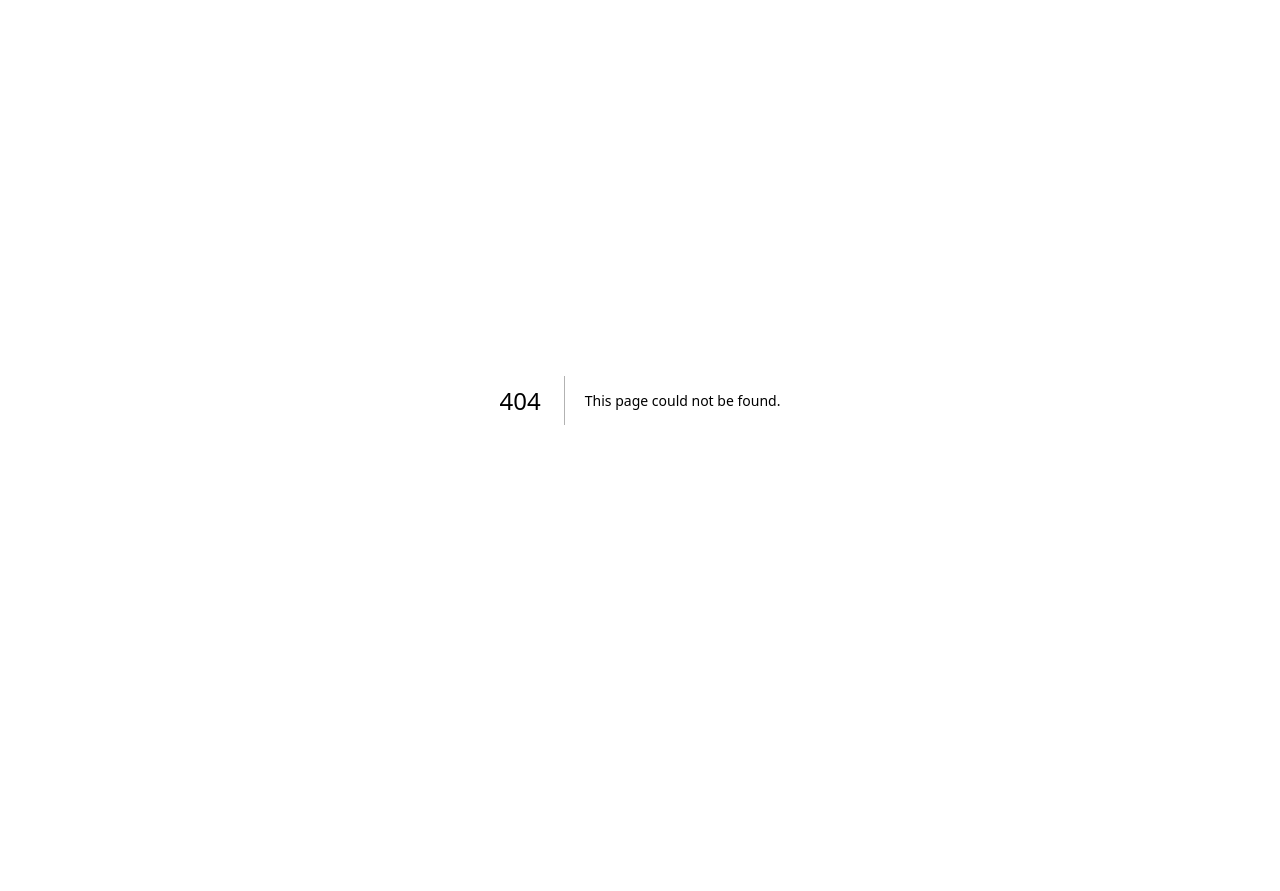
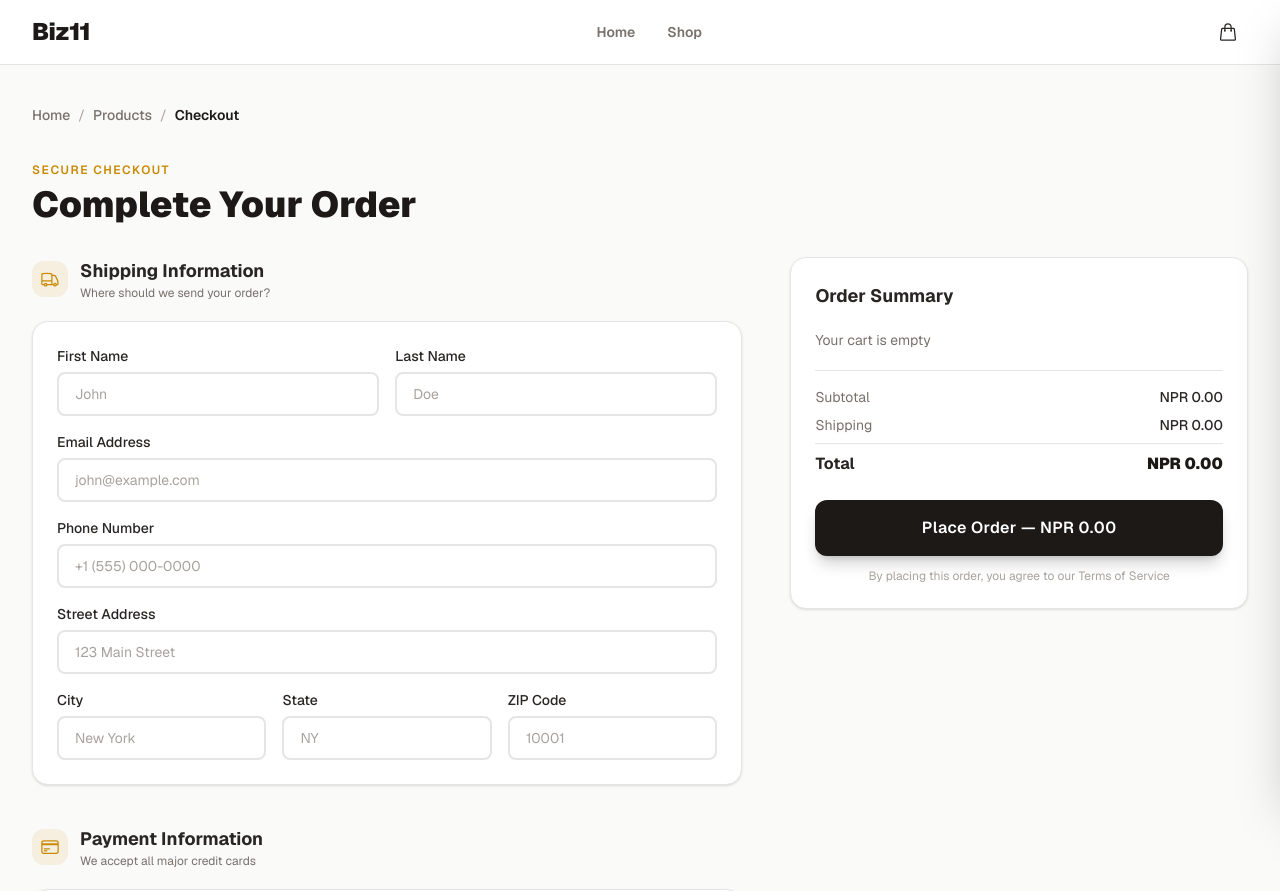
Before and after one commit to achyutkneupane/biz11-next-template, a Next.js app: page /checkout in a window 1280 px wide. Before the commit this address had no page. Shown: the top 891 px of the page. Before the commit the page ends 800 px from the top, so only its background shows below. Built offline with nearby package versions, Linux system fonts and the light colour scheme.

Commit message:
feat: adds checkout page with shipping and payment forms
Creates /checkout route with two-column layout: shipping info form +
payment card form on left, order summary from zustand cart store on
right. Links cart drawer checkout button to the new page.

```diff
--- /dev/null
+++ b/src/app/(public)/checkout/page.tsx
@@ -0,0 +1,193 @@
+"use client";
+
+import Link from "next/link";
+import { HiOutlineCreditCard, HiOutlineTruck, HiOutlineShieldCheck } from "react-icons/hi2";
+import { Button } from "@biz11/components/ui/Button";
+import { Input } from "@biz11/components/ui/Input";
+import { useStore } from "@biz11/store";
+import { selectCartItems, selectCartSubtotal } from "@biz11/store/cart/selectors";
+import { getBusiness } from "@biz11/lib/business-mock";
+import { formatPrice } from "@biz11/lib/business-mock";
+
+export default function CheckoutPage() {
+  const items = useStore(selectCartItems);
+  const subtotal = useStore(selectCartSubtotal);
+  const currency = getBusiness().currency;
+  const shipping = 12.99;
+  const total = subtotal + shipping;
+
+  return (
+    <div className="mx-auto max-w-7xl px-4 py-10 sm:px-6 lg:px-8">
+      <nav className="mb-8 text-sm">
+        <Link
+          href="/"
+          className="font-medium text-muted transition-colors duration-200 hover:text-primary"
+        >
+          Home
+        </Link>
+        <span className="mx-2 text-muted-light">/</span>
+        <Link
+          href="/products"
+          className="font-medium text-muted transition-colors duration-200 hover:text-primary"
+        >
+          Products
+        </Link>
+        <span className="mx-2 text-muted-light">/</span>
+        <span className="font-semibold text-primary">Checkout</span>
+      </nav>
+
+      <div className="mb-8">
+        <span className="text-xs font-semibold uppercase tracking-[0.12em] text-accent">
+          Secure checkout
+        </span>
+        <h1 className="mt-1 text-3xl font-black text-primary sm:text-4xl">
+          Complete Your Order
+        </h1>
+      </div>
+
+      <div className="grid grid-cols-1 gap-12 lg:grid-cols-5">
+        <div className="space-y-10 lg:col-span-3">
+          <section>
+            <div className="mb-5 flex items-center gap-3">
+              <div className="flex h-9 w-9 items-center justify-center rounded-xl bg-accent/10 text-accent">
+                <HiOutlineTruck className="h-5 w-5" />
+              </div>
+              <div>
+                <h2 className="text-lg font-bold text-foreground">
+                  Shipping Information
+                </h2>
+                <p className="text-xs text-muted">
+                  Where should we send your order?
+                </p>
+              </div>
+            </div>
+            <div className="space-y-4 rounded-2xl border border-border bg-surface p-6 shadow-sm">
+              <div className="grid grid-cols-1 gap-4 sm:grid-cols-2">
+                <Input label="First Name" placeholder="John" />
+                <Input label="Last Name" placeholder="Doe" />
+              </div>
+              <Input label="Email Address" type="email" placeholder="john@example.com" />
+              <Input label="Phone Number" type="tel" placeholder="+1 (555) 000-0000" />
+              <Input label="Street Address" placeholder="123 Main Street" />
+              <div className="grid grid-cols-1 gap-4 sm:grid-cols-3">
+                <Input label="City" placeholder="New York" />
+                <Input label="State" placeholder="NY" />
+                <Input label="ZIP Code" placeholder="10001" />
+              </div>
+            </div>
+          </section>
+
+          <section>
+            <div className="mb-5 flex items-center gap-3">
+              <div className="flex h-9 w-9 items-center justify-center rounded-xl bg-accent/10 text-accent">
+                <HiOutlineCreditCard className="h-5 w-5" />
+              </div>
+              <div>
+                <h2 className="text-lg font-bold text-foreground">
+                  Payment Information
+                </h2>
+                <p className="text-xs text-muted">
+                  We accept all major credit cards
+                </p>
+              </div>
+            </div>
+            <div className="space-y-4 rounded-2xl border border-border bg-surface p-6 shadow-sm">
+              <Input label="Card Number" placeholder="4242 4242 4242 4242" />
+              <div className="grid grid-cols-1 gap-4 sm:grid-cols-2">
+                <Input label="Expiry Date" placeholder="MM/YY" />
+                <Input label="CVC" placeholder="123" />
+              </div>
+            </div>
+          </section>
+
+          <div className="flex items-center gap-2 text-xs text-muted">
+            <HiOutlineShieldCheck className="h-4 w-4 text-accent" />
+            Your information is encrypted and secure
+          </div>
+        </div>
+
+        <div className="lg:col-span-2">
+          <div className="sticky top-24 rounded-2xl border border-border bg-surface p-6 shadow-sm">
+            <h2 className="mb-5 text-lg font-bold text-foreground">
+              Order Summary
+            </h2>
+
+            <div className="space-y-4">
+              {items.length === 0 ? (
+                <p className="text-sm text-muted">Your cart is empty</p>
+              ) : (
+                items.map((item) => (
+                  <div
+                    key={item.nanoId}
+                    className="flex items-center gap-3 border-b border-border-light pb-4 last:border-none last:pb-0"
+                  >
+                    <div className="h-14 w-14 shrink-0 overflow-hidden rounded-xl bg-border-light">
+                      <img
+                        src={item.coverUrl}
+                        alt={item.name}
+                        className="h-full w-full object-cover"
+                      />
+                    </div>
+                    <div className="flex-1 min-w-0">
+                      <p className="text-sm font-semibold text-foreground truncate">
+                        {item.name}
+                      </p>
+                      <p className="text-xs text-muted">Qty: {item.quantity}</p>
+                    </div>
+                    <p className="text-sm font-bold text-foreground">
+                      {formatPrice(
+                        (parseFloat(item.price) * item.quantity).toFixed(2),
+                        currency,
+                      )}
+                    </p>
+                  </div>
+                ))
+              )}
+            </div>
+
+            <div className="mt-5 space-y-2 border-t border-border pt-4 text-sm">
+              <div className="flex items-center justify-between">
+                <span className="text-muted">Subtotal</span>
+                <span className="font-medium text-foreground">
+                  {formatPrice(subtotal.toFixed(2), currency)}
+                </span>
+              </div>
+              <div className="flex items-center justify-between">
+                <span className="text-muted">Shipping</span>
+                <span className="font-medium text-foreground">
+                  {subtotal > 0 ? formatPrice(shipping.toFixed(2), currency) : formatPrice("0.00", currency)}
+                </span>
+              </div>
+              <div className="flex items-center justify-between border-t border-border pt-2 text-base">
+                <span className="font-bold text-foreground">Total</span>
+                <span className="font-black text-primary">
+                  {formatPrice(
+                    (subtotal > 0 ? total : 0).toFixed(2),
+                    currency,
+                  )}
+                </span>
+              </div>
+            </div>
+
+            <Button
+              variant="primary"
+              size="lg"
+              className="mt-6 w-full"
+              disabled={items.length === 0}
+            >
+              Place Order &mdash;{" "}
+              {formatPrice(
+                (subtotal > 0 ? total : 0).toFixed(2),
+                currency,
+              )}
+            </Button>
+
+            <p className="mt-3 text-center text-xs text-muted-light">
+              By placing this order, you agree to our Terms of Service
+            </p>
+          </div>
+        </div>
+      </div>
+    </div>
+  );
+}
--- a/src/components/layout/CartDrawer.tsx
+++ b/src/components/layout/CartDrawer.tsx
@@ -1,5 +1,6 @@
 "use client";
 
+import Link from "next/link";
 import { useEffect, useCallback } from "react";
 import { clsx } from "clsx";
 import { HiOutlineXMark, HiOutlineTrash } from "react-icons/hi2";
@@ -135,6 +136,7 @@ export function CartDrawer({ open, onClose }: CartDrawerProps) {
           <p className="mb-5 text-xs text-muted-light">
             Shipping and taxes calculated at checkout
           </p>
+          <Link href={items.length > 0 ? "/checkout" : "#"}>
             <Button
               variant="primary"
               size="lg"
@@ -143,6 +145,7 @@ export function CartDrawer({ open, onClose }: CartDrawerProps) {
             >
               Checkout &mdash; {formatPrice(subtotal.toFixed(2), currency)}
             </Button>
+          </Link>
         </div>
       </div>
     </>
```
Lines whose indentation alone changed are shown as unchanged.
